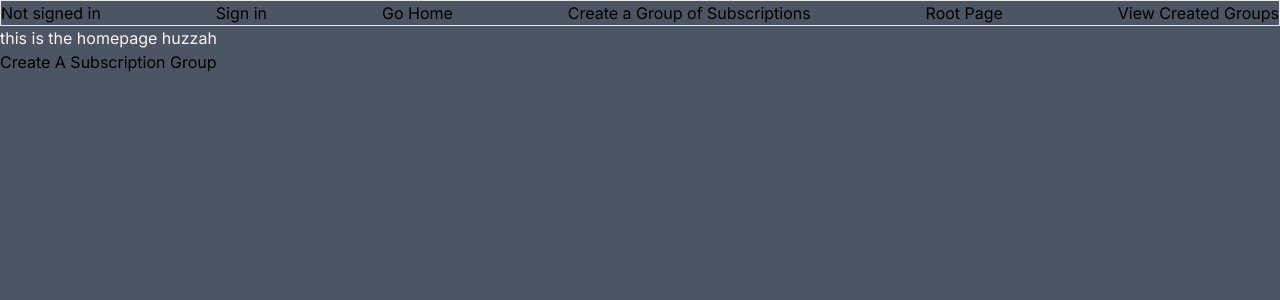
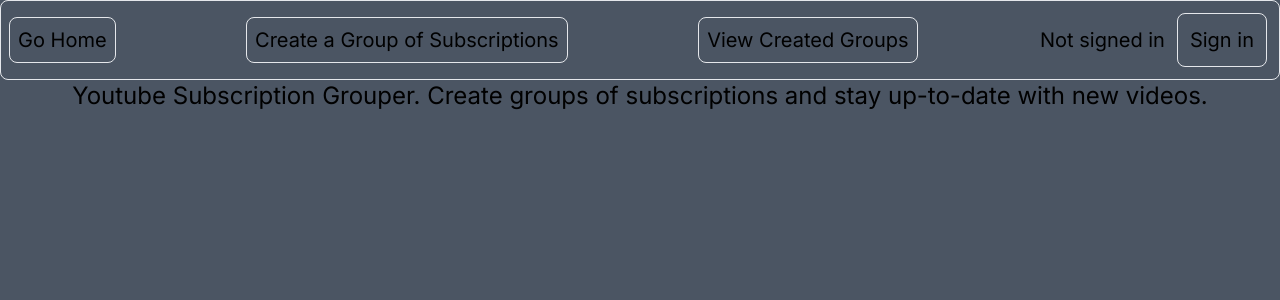
Before and after one commit to spenserlaier/youtube-subscription-grouper, a Next.js app: page /home in a window 1280 px wide. Shown: the top 300 px of the page. Built offline with nearby package versions, Linux system fonts and the light colour scheme; no server answers.

Commit message:
add basic header and home styles

```diff
--- a/app/home/page.tsx
+++ b/app/home/page.tsx
@@ -13,9 +13,11 @@
 import Link from "next/link";
 export default async function Home() {
     return (
-        <>
-            <h1 className="text-red-50"> this is the homepage huzzah</h1>
-            <Link href="/create-group">Create A Subscription Group</Link>
-        </>
+        <div>
+            <h1 className="text-2xl text-center">
+                Youtube Subscription Grouper. Create groups of subscriptions and
+                stay up-to-date with new videos.
+            </h1>
+        </div>
     );
 }
--- a/components/Header.tsx
+++ b/components/Header.tsx
@@ -4,12 +4,20 @@
 
 export default function Header() {
     return (
-        <header className="flex flex-row justify-between border">
+        <header className="flex flex-row justify-between items-center border text-xl rounded-lg">
+            <Link className="border p-2 rounded-lg m-2" href="/home">
+                {" "}
+                Go Home
+            </Link>
+            <Link className="border p-2 rounded-lg m-2" href="/create-group">
+                {" "}
+                Create a Group of Subscriptions
+            </Link>
+            <Link className="border p-2 rounded-lg m-2" href="/view-groups">
+                {" "}
+                View Created Groups
+            </Link>
             <LoginButton></LoginButton>
-            <Link href="/home"> Go Home</Link>
-            <Link href="/create-group"> Create a Group of Subscriptions</Link>
-            <Link href="/"> Root Page </Link>
-            <Link href="/view-groups"> View Created Groups</Link>
         </header>
     );
 }
--- a/components/LoginButton.tsx
+++ b/components/LoginButton.tsx
@@ -1,4 +1,5 @@
 "use client";
+import { discovery_v1 } from "googleapis";
 import { useSession, signOut, signIn } from "next-auth/react";
 import { getSession } from "next-auth/react";
 export default function SignInButton() {
@@ -7,18 +8,20 @@
 
     if (data && data.user) {
         return (
-            <>
-                {" "}
-                Signed in as {data.user.email} <br />{" "}
-                <button onClick={() => signOut()}>Sign out</button>{" "}
-            </>
+            <div className="flex flex-row align-middle items-center">
+                <div>Signed in as {data.user.email}</div>
+                <div className="rounded-lg border text-center p-3 m-3">
+                    <button onClick={() => signOut()}>Sign out</button>{" "}
+                </div>
+            </div>
         );
     }
     return (
-        <>
-            {" "}
-            Not signed in <br />{" "}
-            <button onClick={() => signIn()}>Sign in</button>{" "}
-        </>
+        <div className="flex flex-row align-middle items-center">
+            <div>Not signed in</div>
+            <div className="rounded-lg border text-center p-3 m-3">
+                <button onClick={() => signIn()}>Sign in</button>{" "}
+            </div>
+        </div>
     );
 }
```
